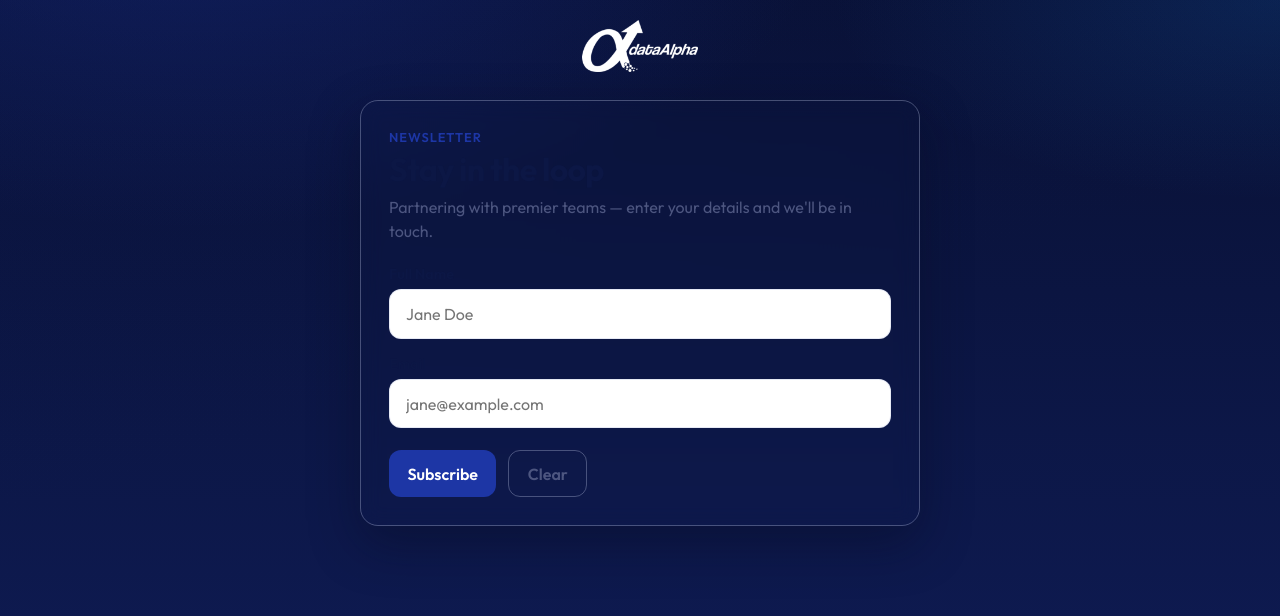
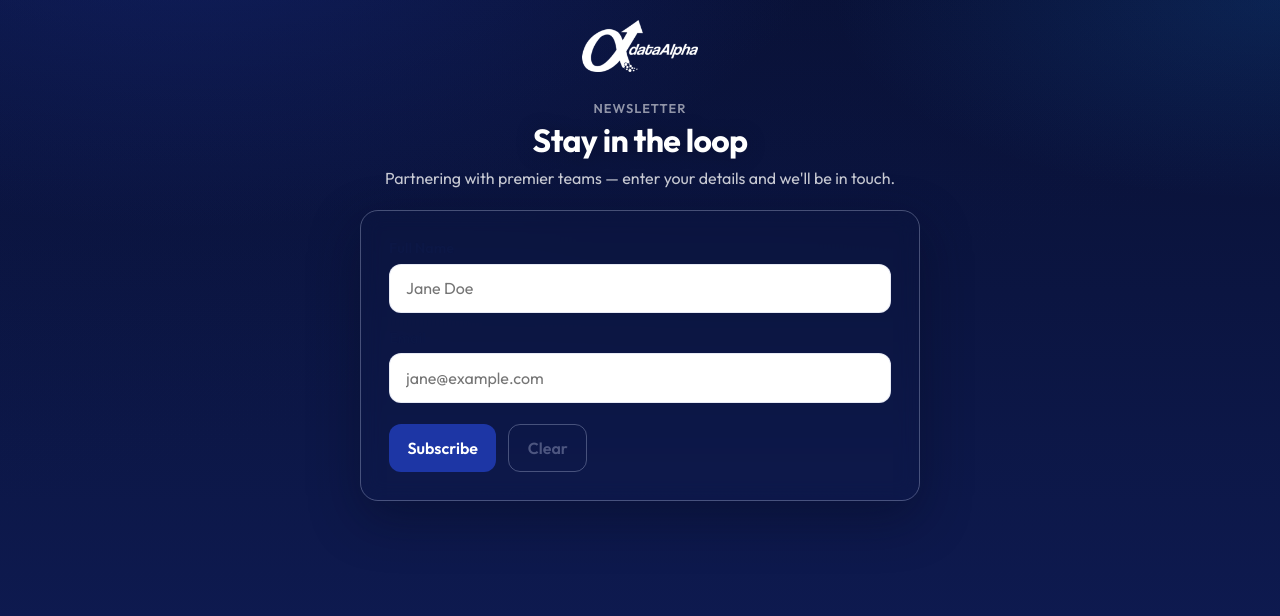
Before and after one commit to sauravmehtoDataalphaai/NEWSLETTER-DATAALPHA-AI, a React (Vite) app: page / in a window 1280 px wide. Shown: the top 616 px of the page. Built offline with nearby package versions, Linux system fonts and the light colour scheme; no server answers.

Commit message:
ui change
ui change

```diff
--- a/src/App.css
+++ b/src/App.css
@@ -123,6 +123,41 @@
 
 .form-header {
   margin-bottom: 1.35rem;
+}
+
+/* Hero copy on navy background — three white shades */
+.form-header--hero {
+  margin: 0 0 1.25rem;
+  text-align: center;
+}
+
+.form-header--hero .form-eyebrow {
+  color: rgba(255, 255, 255, 0.55);
+}
+
+.form-header--hero .form-title {
+  color: #ffffff;
+  text-shadow: 0 1px 18px hsl(229deg 70% 10% / 35%);
+}
+
+.form-header--hero .form-subtitle {
+  color: rgba(255, 255, 255, 0.78);
+  max-width: 34rem;
+  margin-left: auto;
+  margin-right: auto;
+}
+
+/* Admin login card keeps dark titles on light surface */
+.form-card .form-eyebrow {
+  color: var(--accent);
+}
+
+.form-card .form-title {
+  color: var(--ink-on-light);
+}
+
+.form-card .form-subtitle {
+  color: var(--ink-muted-on-light);
 }
 
 /* ========== Form ========== */
--- a/src/components/SubscriptionForm.jsx
+++ b/src/components/SubscriptionForm.jsx
@@ -84,8 +84,7 @@ function SubscriptionForm() {
 
   return (
     <>
-      <section className="form-card">
-        <header className="form-header">
+      <header className="form-header form-header--hero">
         <p className="form-eyebrow">Newsletter</p>
         <h1 className="form-title">Stay in the loop</h1>
         <p className="form-subtitle">
@@ -93,6 +92,7 @@ function SubscriptionForm() {
         </p>
       </header>
 
+      <section className="form-card">
         <form className="subscription-form" onSubmit={handleSubmit} noValidate>
           <div className="field">
             <label htmlFor="fullName">Full Name</label>
```
Lines whose indentation alone changed are shown as unchanged.
